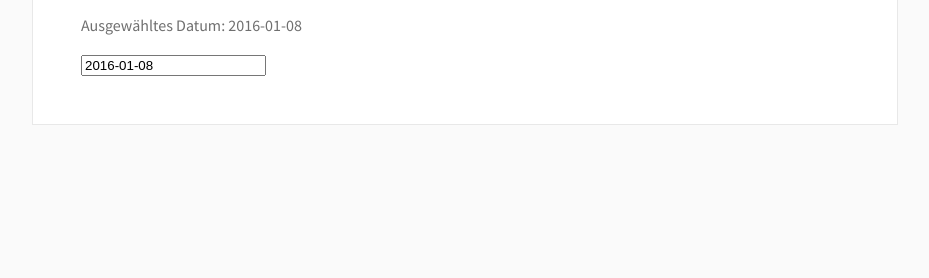
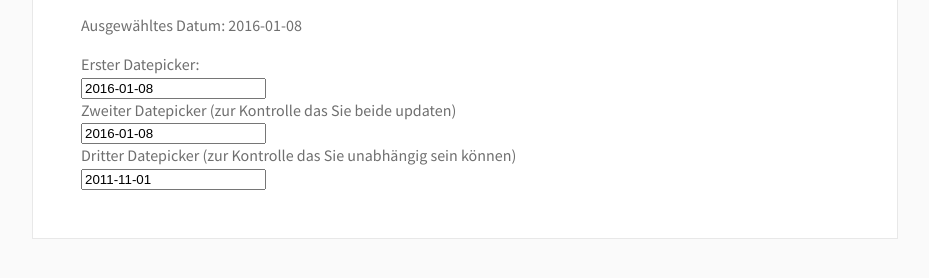
Before and after one commit to immomio/datepicker, a website: page index.html in a window 1280 px wide. Shown: the part 110-388 px from the top of the page, without its empty margins (175-1104 px from the left). Drawn offline with nearby package versions, Linux system fonts and the light colour scheme.

Commit message:
hinzufügen von extra datepickern, kontrolle für häufige fehlerfälle und probleme

```diff
--- a/assets/js/script.js
+++ b/assets/js/script.js
@@ -4,7 +4,9 @@ $.datepicker.setDefaults($.datepicker.regional.de);
 
 module.controller('mainController', function ($scope) {
   $scope.user = {
-    datePicker: moment().format('YYYY-MM-DD')
+    datePicker: moment().format('YYYY-MM-DD'),
+    // Extra Datensatz damit gezeigt wird das auch Daten als input angenommen werden
+    datePicker2: moment('2011-11-1', 'YYYY-MM-DD').format('YYYY-MM-DD')
   };
 });
 
--- a/index.html
+++ b/index.html
@@ -15,7 +15,12 @@
   <div class="datepicker-container" ng-app="datepicker" ng-controller="mainController">
     <h1>Datepicker</h1>
     <p>Ausgew&auml;hltes Datum: <span id="displayDate">{{user.datePicker}}</span></p>
+    <div>Erster Datepicker:</div>
     <div id="datepicker" data-name="form-date" data-the-datepicker ng-model="user.datePicker"></div>
+    <div>Zweiter Datepicker (zur Kontrolle das Sie beide updaten)</div>
+    <div id="datepicker2" data-name="form-date" data-the-datepicker ng-model="user.datePicker"></div>
+    <div>Dritter Datepicker (zur Kontrolle das Sie unabhängig sein können)</div>
+    <div id="datepicker3" data-name="form-date" data-the-datepicker ng-model="user.datePicker2"></div>
   </div>
 
   <script src="./bower_components/jquery/dist/jquery.min.js"></script>
```
